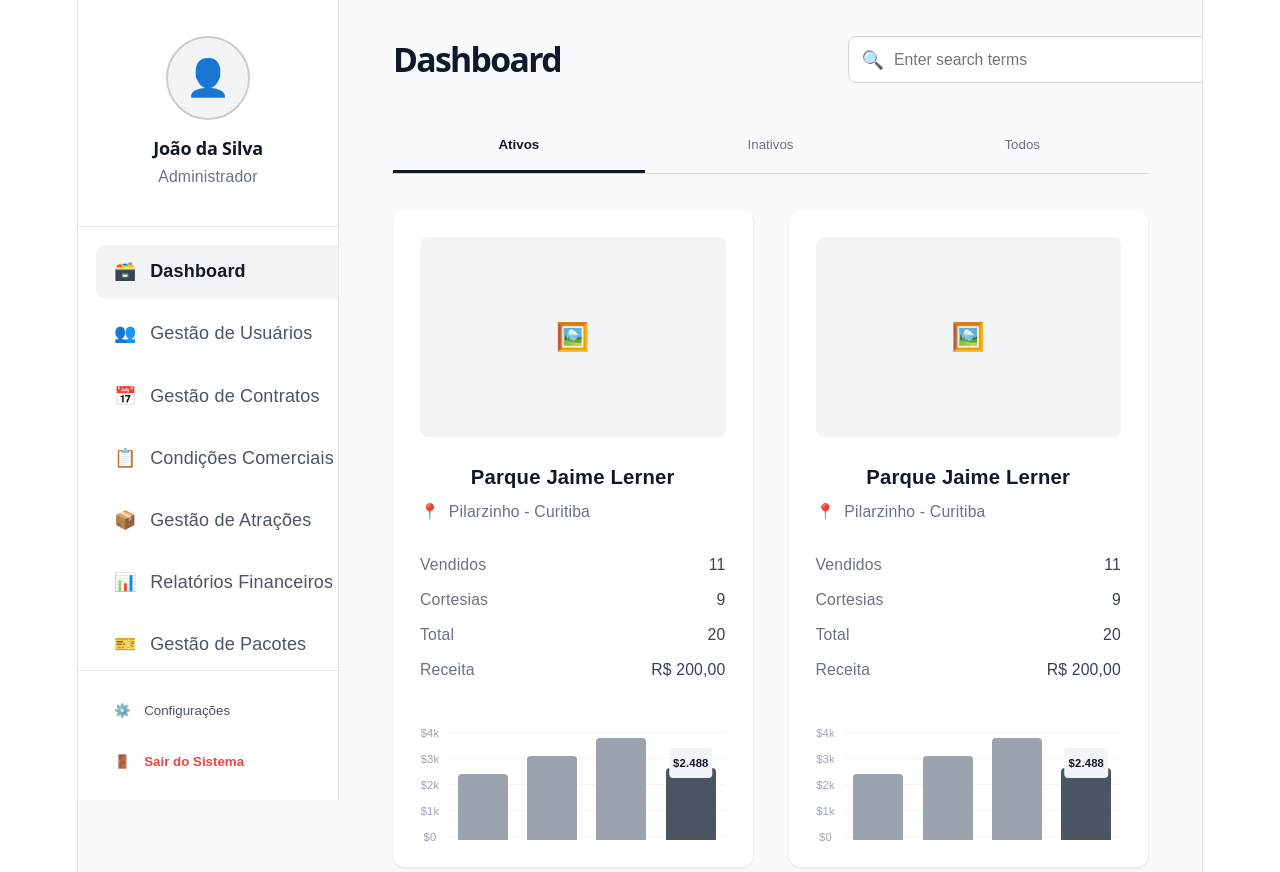
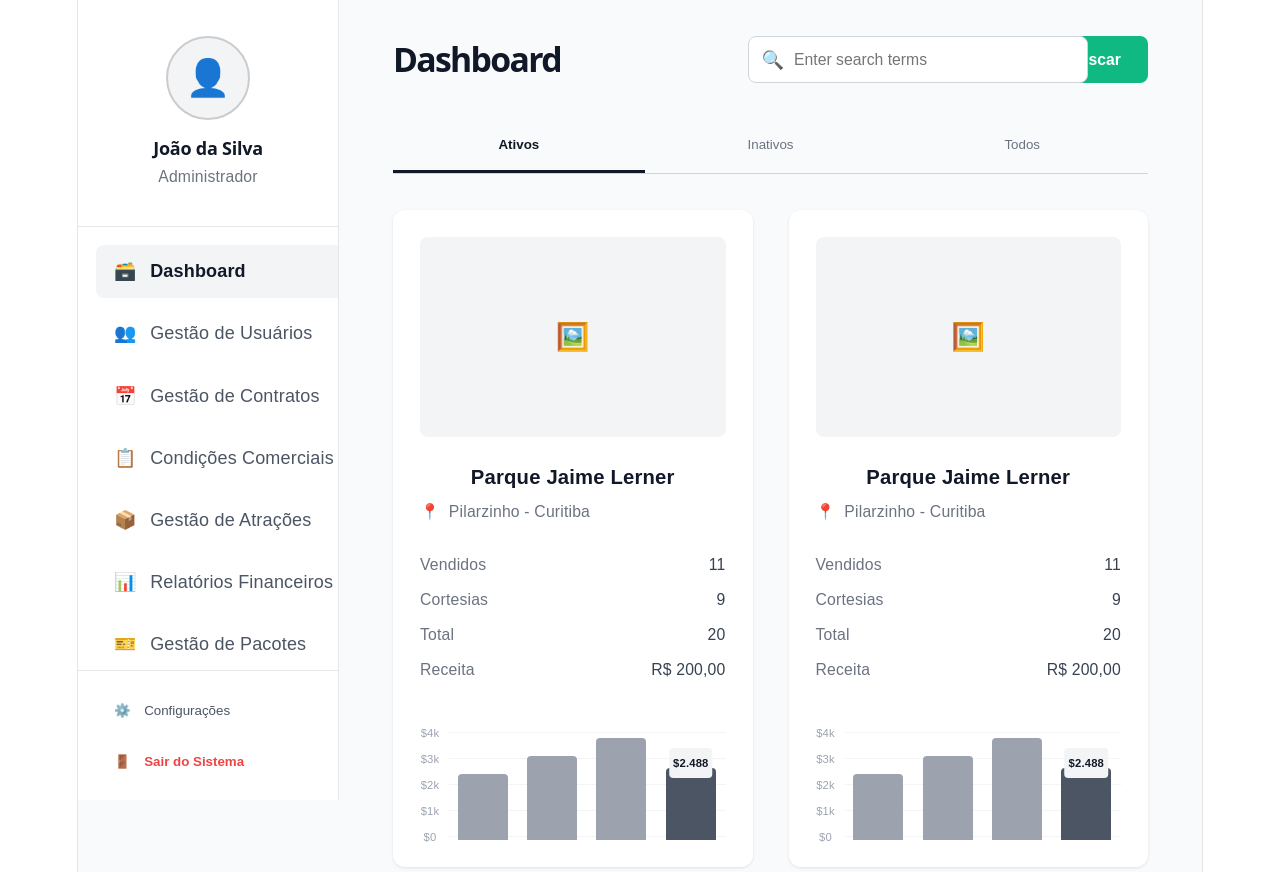
Before and after one commit to viniciuscasagrande-creator/Curitiba-360, a React (Vite) app in the folder curitiba360-backoffice/: page /dashboard in a window 1280 px wide. Built offline with nearby package versions, Linux system fonts and the light colour scheme; sample sign-in values are in the browser's storage.

Commit message:
feat: integra os componentes Button e Input no cabeçalho do Dashboard

```diff
--- a/curitiba360-backoffice/src/pages/Dashboard.jsx
+++ b/curitiba360-backoffice/src/pages/Dashboard.jsx
@@ -1,33 +1,37 @@
 // src/pages/Dashboard.jsx
 import { useState } from 'react';
 import Input from '../components/ui/Input';
+import Button from '../components/ui/Button';
 
 export default function Dashboard() {
   const [abaAtiva, setAbaAtiva] = useState('Ativos');
+  const [termoBusca, setTermoBusca] = useState('');
 
   // Mock de dados baseado no wireframe WF-002
   const atracoes = Array(6).fill({
     nome: 'Parque Jaime Lerner',
     local: 'Pilarzinho - Curitiba',
-    estatisticas: {
-      vendidos: 11,
-      cortesias: 9,
-      total: 20,
-      receita: '200,00'
-    },
+    estatisticas: { vendidos: 11, cortesias: 9, total: 20, receita: '200,00' },
     graficoDestaque: '$2.488'
   });
 
   return (
     <div>
-      {/* Cabeçalho */}
+      {/* Cabeçalho Refatorado com os novos Componentes */}
       <header style={{ display: 'flex', justifyContent: 'space-between', alignItems: 'center', marginBottom: '2rem' }}>
         <h1 style={{ fontSize: '1.875rem', fontWeight: 'bold', color: '#111827', margin: 0 }}>Dashboard</h1>
-        <Input
-          icon="🔍"
-          placeholder="Enter search terms"
-          style={{ width: '300px' }}
-        />
+
+        <div style={{ display: 'flex', gap: '1rem', width: '400px' }}>
+          <Input
+            icon="🔍"
+            placeholder="Enter search terms"
+            value={termoBusca}
+            onChange={(e) => setTermoBusca(e.target.value)}
+          />
+          <Button variant="primary" onClick={() => alert('Buscando...')}>
+            Buscar
+          </Button>
+        </div>
       </header>
 
       {/* Abas */}
@@ -48,23 +52,20 @@ export default function Dashboard() {
         ))}
       </div>
 
-      {/* Grid de Cards das Atrações */}
+      {/* Grid de Cards das Atrações (Mantido igual) */}
       <div style={{ display: 'grid', gridTemplateColumns: 'repeat(auto-fill, minmax(320px, 1fr))', gap: '2rem' }}>
         {atracoes.map((atracao, index) => (
           <div key={index} style={{ backgroundColor: 'white', borderRadius: '12px', overflow: 'hidden', padding: '1.5rem', display: 'flex', flexDirection: 'column', boxShadow: '0 1px 3px rgba(0,0,0,0.1)' }}>
 
-            {/* Imagem Placeholder */}
             <div style={{ height: '200px', backgroundColor: '#f3f4f6', borderRadius: '8px', marginBottom: '1.5rem', display: 'flex', alignItems: 'center', justifyContent: 'center' }}>
               <span style={{ color: '#9ca3af', fontSize: '1.5rem' }}>🖼️</span>
             </div>
 
-            {/* Informações Básicas */}
             <h3 style={{ fontSize: '1.125rem', fontWeight: 'bold', margin: '0 0 0.5rem 0', color: '#111827' }}>{atracao.nome}</h3>
             <p style={{ fontSize: '0.875rem', color: '#6b7280', margin: '0 0 1.5rem 0', display: 'flex', alignItems: 'center', gap: '0.5rem' }}>
               <span>📍</span> {atracao.local}
             </p>
 
-            {/* Tabela de Estatísticas */}
             <div style={{ display: 'flex', flexDirection: 'column', gap: '0.5rem', marginBottom: '2rem', fontSize: '0.875rem' }}>
               <div style={{ display: 'flex', justifyContent: 'space-between' }}><span style={{ color: '#6b7280' }}>Vendidos</span><span>{atracao.estatisticas.vendidos}</span></div>
               <div style={{ display: 'flex', justifyContent: 'space-between' }}><span style={{ color: '#6b7280' }}>Cortesias</span><span>{atracao.estatisticas.cortesias}</span></div>
@@ -72,9 +73,7 @@ export default function Dashboard() {
               <div style={{ display: 'flex', justifyContent: 'space-between' }}><span style={{ color: '#6b7280' }}>Receita</span><span>R$ {atracao.estatisticas.receita}</span></div>
             </div>
 
-            {/* Gráfico Simulado */}
             <div style={{ marginTop: 'auto', position: 'relative', height: '120px' }}>
-              {/* Linhas de grade (background) */}
               <div style={{ position: 'absolute', width: '100%', height: '100%', display: 'flex', flexDirection: 'column', justifyContent: 'space-between', zIndex: 0 }}>
                 {['$4k', '$3k', '$2k', '$1k', '$0'].map((label, i) => (
                   <div key={i} style={{ display: 'flex', alignItems: 'center', gap: '0.5rem' }}>
@@ -84,7 +83,6 @@ export default function Dashboard() {
                 ))}
               </div>
 
-              {/* Barras do Gráfico */}
               <div style={{ position: 'absolute', width: 'calc(100% - 28px)', height: '100%', left: '28px', top: 0, display: 'flex', alignItems: 'flex-end', justifyContent: 'space-around', paddingBottom: '7px', zIndex: 1 }}>
                 <div style={{ width: '18%', height: '55%', backgroundColor: '#9ca3af', borderRadius: '4px 4px 0 0' }}></div>
                 <div style={{ width: '18%', height: '70%', backgroundColor: '#9ca3af', borderRadius: '4px 4px 0 0' }}></div>
```
